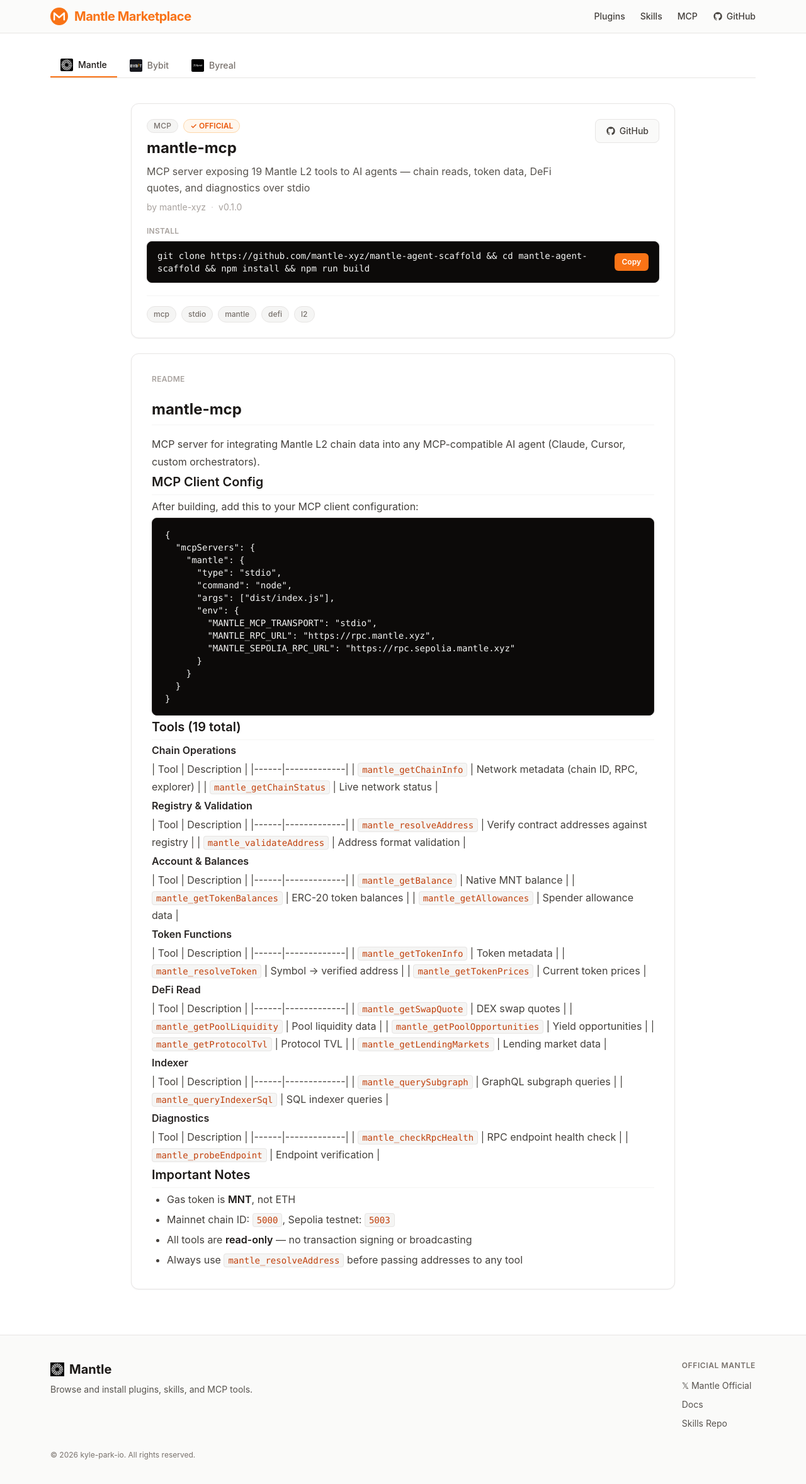
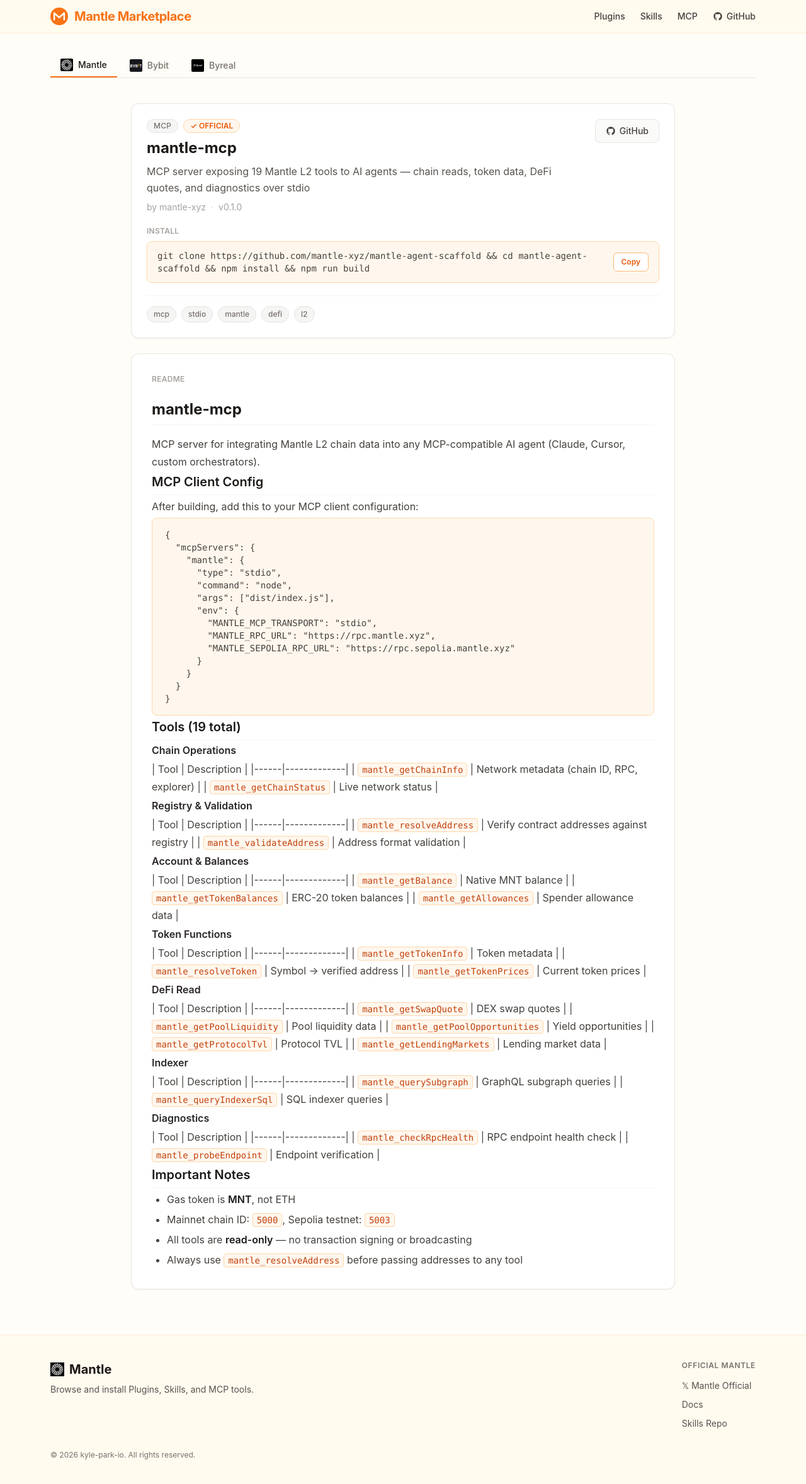
Before and after one commit to kyle-park-io/mantle-marketplace, a Next.js app: page /mantle/mcp/mantle-mcp in a window 1280 px wide. Shown: the whole page at 63% size. Built offline with nearby package versions, Linux system fonts and the light colour scheme; a web font is replaced by a local one.

Commit message:
fix(ui): warm amber theme, gradient button, light code blocks

```diff
--- a/src/app/[platform]/[category]/[slug]/page.tsx
+++ b/src/app/[platform]/[category]/[slug]/page.tsx
@@ -49,18 +49,18 @@
     const isBlock = Boolean(className?.startsWith('language-'));
     return isBlock ? (
       <code
-        className={`block font-mono text-sm text-stone-100 ${className ?? ''}`}
+        className={`block font-mono text-sm text-stone-700 ${className ?? ''}`}
       >
         {children}
       </code>
     ) : (
-      <code className="rounded border border-stone-200 bg-stone-100 px-1.5 py-0.5 font-mono text-sm text-orange-700">
+      <code className="rounded border border-orange-200 bg-orange-50 px-1.5 py-0.5 font-mono text-sm text-orange-700">
         {children}
       </code>
     );
   },
   pre: ({ children }) => (
-    <pre className="my-4 overflow-x-auto rounded-lg border border-stone-800 bg-stone-950 px-5 py-4 text-sm leading-relaxed">
+    <pre className="my-4 overflow-x-auto rounded-lg border border-orange-200 bg-orange-50 px-5 py-4 text-sm leading-relaxed">
       {children}
     </pre>
   ),
--- a/src/app/layout.tsx
+++ b/src/app/layout.tsx
@@ -6,7 +6,7 @@
 export const metadata: Metadata = {
   title: 'Mantle Agent Marketplace',
   description:
-    'Browse and install plugins, skills, and MCP tools for the Mantle ecosystem.',
+    'Browse and install Plugins, Skills, and MCP tools for the Mantle ecosystem.',
   icons: { icon: '/logos/m-icon.svg' },
 };
 
@@ -25,7 +25,7 @@
           href="https://cdn.jsdelivr.net/gh/orioncactus/pretendard@v1.3.9/dist/web/static/pretendard.min.css"
         />
       </head>
-      <body className="min-h-screen bg-white text-stone-900 flex flex-col">
+      <body className="min-h-screen bg-amber-50/40 text-stone-900 flex flex-col">
         <Header />
         <main className="flex-1">{children}</main>
         <Footer />
--- a/src/app/page.tsx
+++ b/src/app/page.tsx
@@ -24,7 +24,7 @@
         </p>
         <Link
           href={`/${DEFAULT_PLATFORM}/plugins`}
-          className="mt-8 inline-block rounded-lg bg-orange-500 px-6 py-3 font-medium text-white hover:bg-orange-600 transition-colors"
+          className="mt-8 inline-block rounded-lg bg-gradient-to-r from-orange-400 to-orange-600 px-6 py-3 font-medium text-white shadow-sm shadow-orange-200 hover:from-orange-500 hover:to-orange-700 transition-all"
         >
           Browse Marketplace
         </Link>
--- a/src/components/footer.tsx
+++ b/src/components/footer.tsx
@@ -7,7 +7,7 @@
   const year = YEAR;
 
   return (
-    <footer className="border-t border-stone-200 bg-stone-50">
+    <footer className="border-t border-orange-100 bg-amber-50/60">
       <div className="mx-auto max-w-6xl px-4 py-10">
         <div className="flex flex-col gap-8 sm:flex-row sm:items-start sm:justify-between">
           {/* Brand */}
@@ -23,7 +23,7 @@
               <p className="text-xl font-bold text-stone-900">Mantle</p>
             </div>
             <p className="mt-2 text-sm text-stone-600">
-              Browse and install plugins, skills, and MCP tools.
+              Browse and install Plugins, Skills, and MCP tools.
             </p>
           </div>
 
--- a/src/components/header.tsx
+++ b/src/components/header.tsx
@@ -4,7 +4,7 @@
 
 export function Header() {
   return (
-    <header className="sticky top-0 z-50 border-b border-stone-200 bg-stone-50/80 backdrop-blur-md">
+    <header className="sticky top-0 z-50 border-b border-orange-100 bg-amber-50/80 backdrop-blur-md">
       <div className="mx-auto flex max-w-6xl items-center justify-between px-4 py-3">
         {/* Logo */}
         <Link
--- a/src/components/install-command.tsx
+++ b/src/components/install-command.tsx
@@ -16,13 +16,13 @@
   }
 
   return (
-    <div className="flex items-center gap-3 rounded-lg border border-stone-800 bg-stone-950 px-4 py-3 text-sm">
-      <code className="flex-1 select-all font-mono text-stone-100">
+    <div className="flex items-center gap-3 rounded-lg border border-orange-200 bg-orange-50 px-4 py-3 text-sm">
+      <code className="flex-1 select-all font-mono text-stone-700">
         {command}
       </code>
       <button
         onClick={handleCopy}
-        className="shrink-0 rounded-md bg-orange-500 px-3 py-1.5 text-xs font-semibold text-white transition-colors hover:bg-orange-600 active:bg-orange-700"
+        className="shrink-0 rounded-md border border-orange-300 bg-white px-3 py-1.5 text-xs font-semibold text-orange-600 transition-colors hover:bg-orange-500 hover:text-white hover:border-orange-500 active:bg-orange-600"
       >
         {copied ? 'Copied!' : 'Copy'}
       </button>
```
